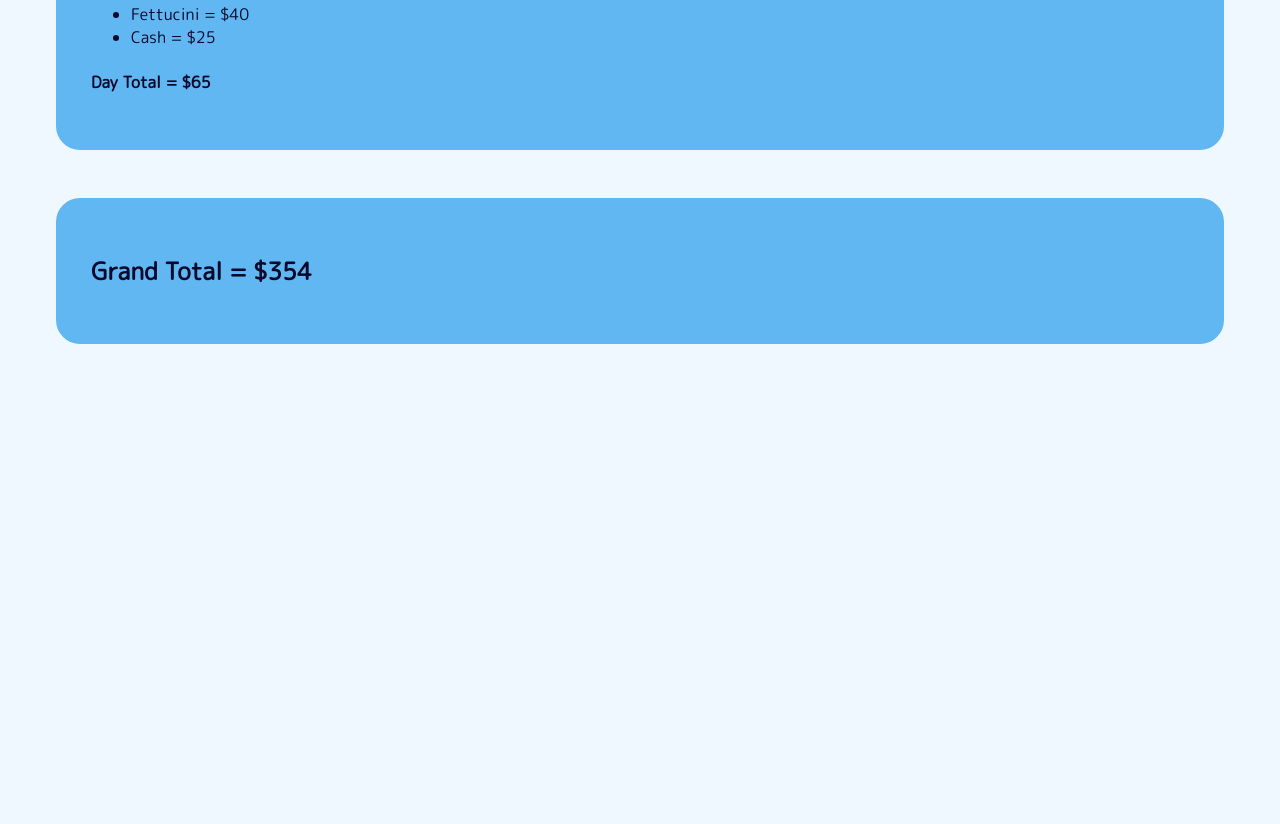
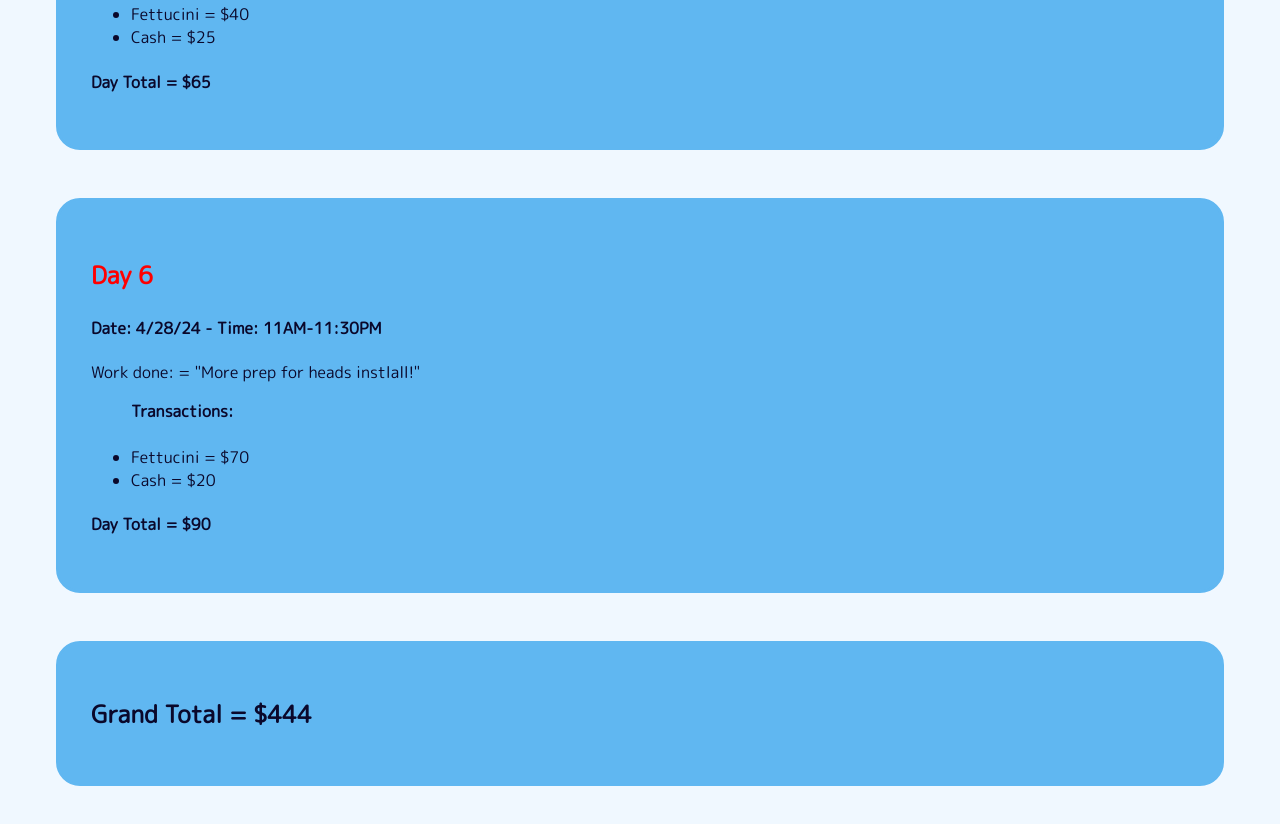
Before and after one commit to Jbeezy18/DeesTahoe, a plain HTML site: page index.html in a window 1280 px wide. Shown: the part 2318-3142 px from the top of the page. Before the commit the page ends 2710 px from the top, so only its background shows below. Drawn offline with Linux system fonts and the light colour scheme.

Commit message:
Day 6 update

```diff
--- a/index.html
+++ b/index.html
@@ -83,8 +83,22 @@
         <h4 id="day5Total">Day Total = $65</h4>
     </div>
 
+    <!-- DAY 6 -->
     <div class="container-fluid">
-        <h2 id="grandTotal">Grand Total = $354</h2>
+      <h3 class="day-label">Day 6</h3>
+      <h4>Date: 4/28/24 - Time: 11AM-11:30PM</h4>
+      <p>Work done: = "More prep for heads instlall!"</p>
+      <ul>
+          <b>Transactions:</b>
+          <br></br>
+          <li>Fettucini = <span id="D5-T1">$70</span></li>
+          <li>Cash = <span id="D5-T2">$20</span></li>
+      </ul>
+      <h4 id="day5Total">Day Total = $90</h4>
+  </div>
+
+    <div class="container-fluid">
+        <h2 id="grandTotal">Grand Total = $444</h2>
     </div>
   </body>
 </html>
```
